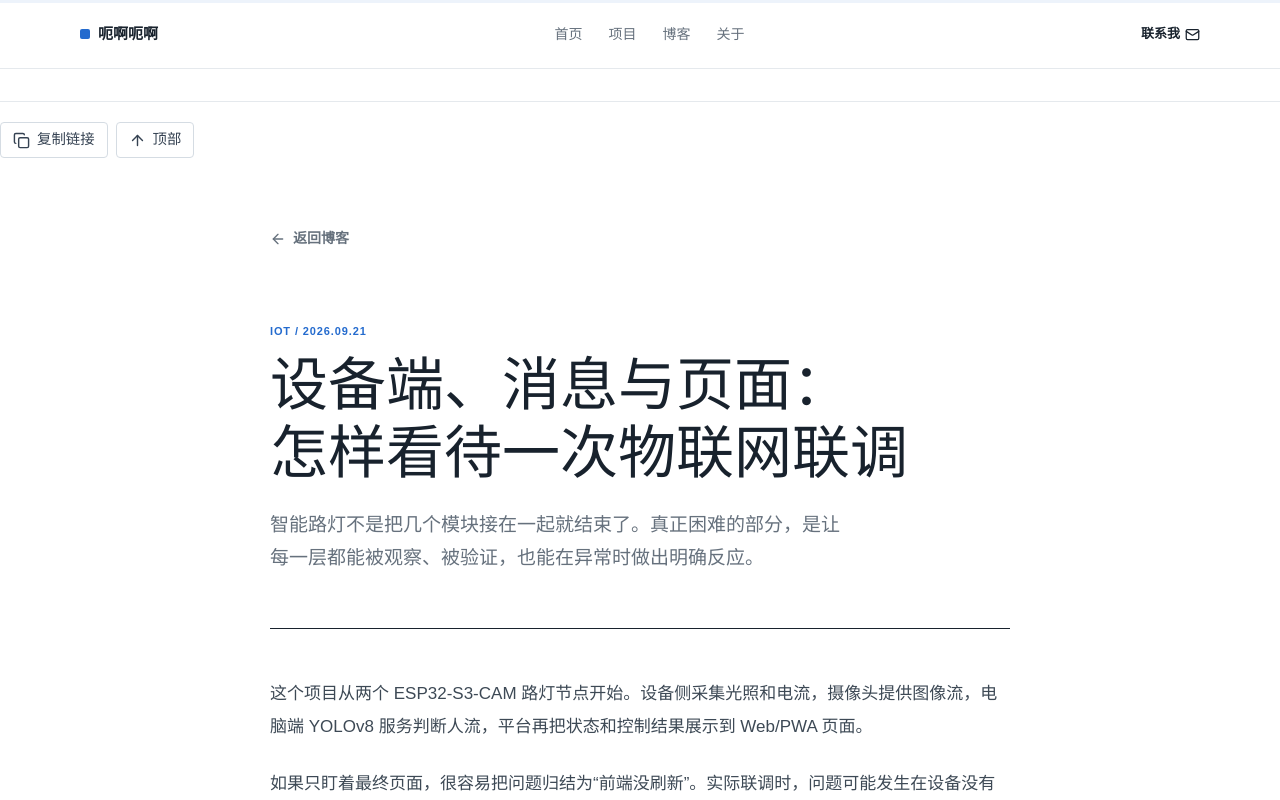
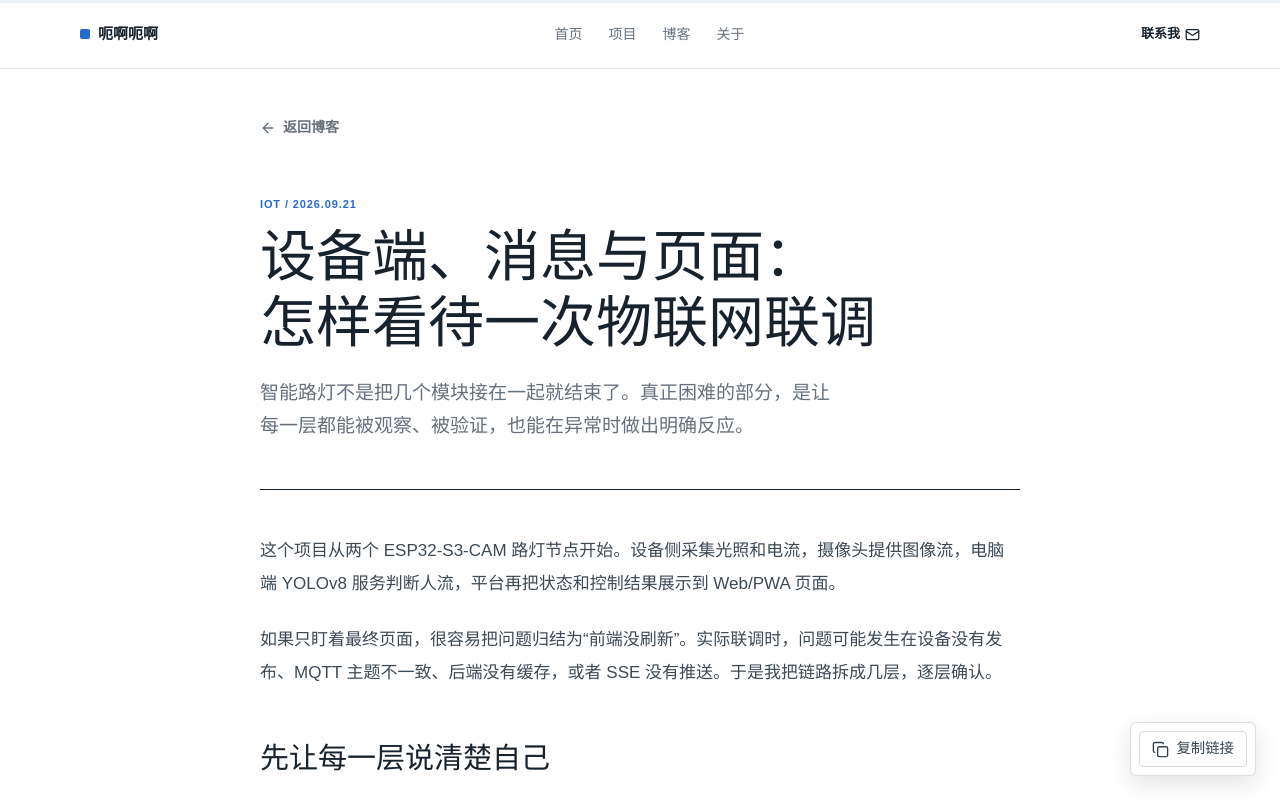
Before and after one commit to eaea499/eaea499, a Next.js app: page /blog/smart-streetlight-debugging in a window 1280 px wide. Shown: the top 800 px of the page. Built offline with nearby package versions, Linux system fonts and the light colour scheme.

Commit message:
refine article tools and disable indexing

```diff
--- a/src/app/interaction.css
+++ b/src/app/interaction.css
@@ -39,15 +39,25 @@
 }
 
 .article-tools {
+  position: fixed;
+  right: 24px;
+  bottom: 24px;
+  z-index: 40;
   display: flex;
-  flex-wrap: wrap;
   gap: 8px;
-  margin: 32px 0 0;
-  padding-top: 20px;
-  border-top: 1px solid #e5e9ed;
+  padding: 8px;
+  border: 1px solid rgba(213, 220, 227, .92);
+  border-radius: 6px;
+  background: rgba(255, 255, 255, .96);
+  box-shadow: 0 8px 24px rgba(24, 34, 45, .12);
 }
 
 @media (max-width: 640px) {
+  .article-tools {
+    right: 16px;
+    bottom: 16px;
+  }
+
   .article-tools button {
     flex: 1 1 auto;
   }
--- a/src/app/layout.tsx
+++ b/src/app/layout.tsx
@@ -9,19 +9,7 @@ export const metadata: Metadata = {
   applicationName: "呃啊呃啊",
   keywords: ["物联网", "嵌入式", "计算机视觉", "Web 开发", "个人作品集"],
   alternates: { canonical: "/" },
-  openGraph: {
-    title: "呃啊呃啊 | 杰子的个人空间",
-    description: "记录物联网、视觉和 Web 开发实践。",
-    url: "https://eaea499.cn",
-    siteName: "呃啊呃啊",
-    locale: "zh_CN",
-    type: "website",
-  },
-  twitter: {
-    card: "summary",
-    title: "呃啊呃啊 | 杰子的个人空间",
-    description: "记录物联网、视觉和 Web 开发实践。",
-  },
+  robots: { index: false, follow: false, nocache: true },
   formatDetection: { telephone: false },
 };
 
--- a/src/app/robots.ts
+++ b/src/app/robots.ts
@@ -3,5 +3,5 @@ import type { MetadataRoute } from "next";
 export const dynamic = "force-static";
 
 export default function robots(): MetadataRoute.Robots {
-  return { rules: { userAgent: "*", allow: "/" }, sitemap: "https://eaea499.cn/sitemap.xml" };
+  return { rules: { userAgent: "*", disallow: "/" } };
 }
--- a/src/app/sitemap.ts
+++ /dev/null
@@ -1,9 +0,0 @@
-import type { MetadataRoute } from "next";
-
-export const dynamic = "force-static";
-
-export default function sitemap(): MetadataRoute.Sitemap {
-  const baseUrl = "https://eaea499.cn";
-  const routes = ["/", "/projects/", "/projects/smart-streetlight/", "/projects/id-photo-processor/", "/projects/stm32-training/", "/blog/", "/blog/from-domain-to-https/", "/blog/smart-streetlight-debugging/", "/about/"];
-  return routes.map((route) => ({ url: `${baseUrl}${route}`, lastModified: new Date("2026-09-21"), changeFrequency: route === "/" ? "weekly" : "monthly", priority: route === "/" ? 1 : 0.7 }));
-}
--- a/src/components/article-tools.tsx
+++ b/src/components/article-tools.tsx
@@ -6,11 +6,13 @@ import { useEffect, useState } from "react";
 export function ArticleTools() {
   const [progress, setProgress] = useState(0);
   const [copied, setCopied] = useState(false);
+  const [showTop, setShowTop] = useState(false);
 
   useEffect(() => {
     const updateProgress = () => {
       const maxScroll = document.documentElement.scrollHeight - window.innerHeight;
       setProgress(maxScroll > 0 ? Math.min(100, Math.round((window.scrollY / maxScroll) * 100)) : 0);
+      setShowTop(window.scrollY > 320);
     };
     updateProgress();
     window.addEventListener("scroll", updateProgress, { passive: true });
@@ -29,9 +31,9 @@ export function ArticleTools() {
 
   return <>
     <div className="reading-progress" aria-hidden="true"><span style={{ width: `${progress}%` }} /></div>
-    <aside className="article-tools" aria-label="文章工具">
+    <aside className={`article-tools${showTop ? " is-visible" : ""}`} aria-label="文章工具">
       <button onClick={copyLink} type="button" title="复制文章链接">{copied ? <Check size={17} /> : <Copy size={17} />}<span>{copied ? "已复制" : "复制链接"}</span></button>
-      <button onClick={() => window.scrollTo({ top: 0, behavior: "smooth" })} type="button" title="返回顶部"><ArrowUp size={17} /><span>顶部</span></button>
+      {showTop && <button onClick={() => window.scrollTo({ top: 0, behavior: "smooth" })} type="button" title="返回顶部"><ArrowUp size={17} /><span>顶部</span></button>}
     </aside>
   </>;
 }
```
Also changed, not shown: src/app/globals.css, 2 other files (tests, documents, lock files or other folders).
